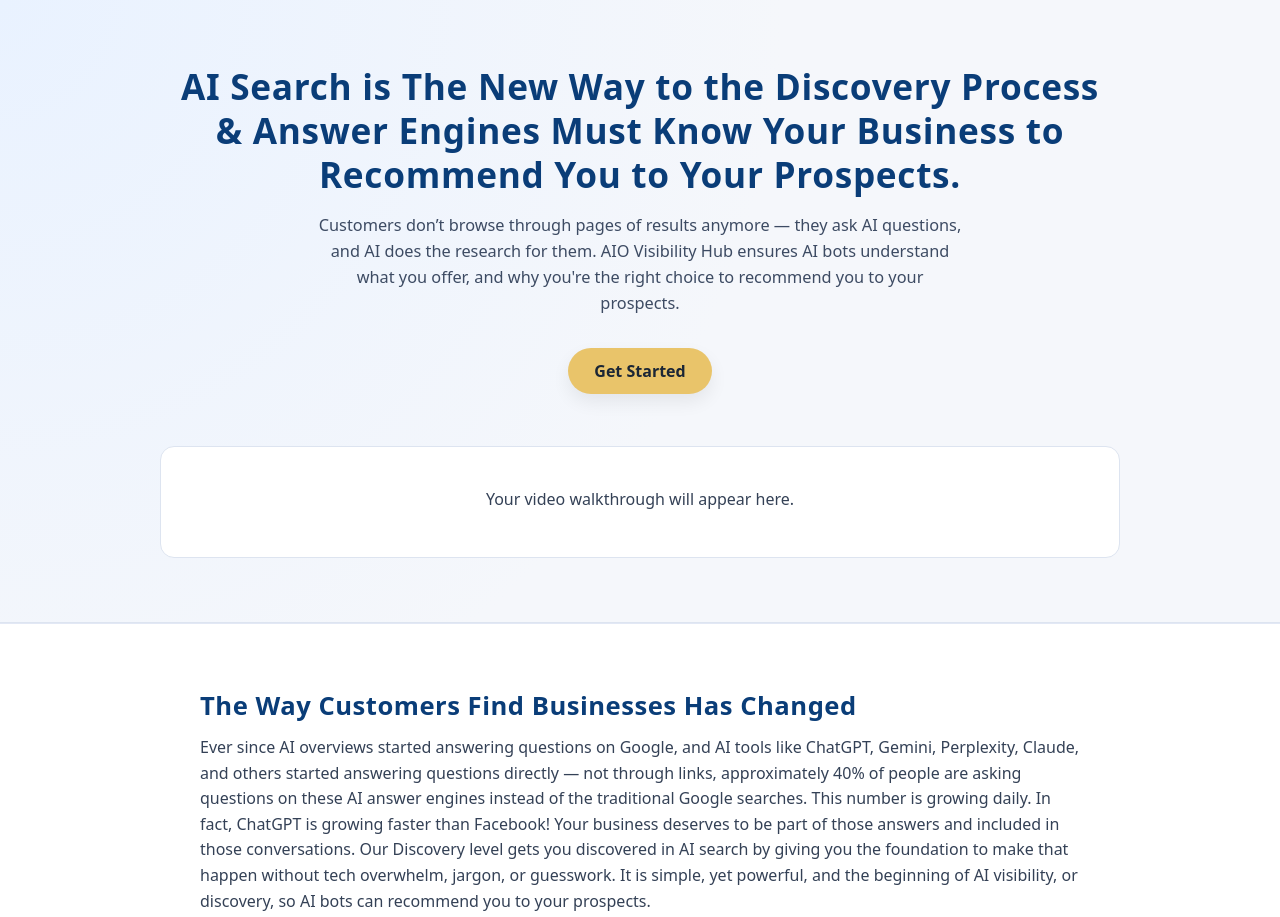
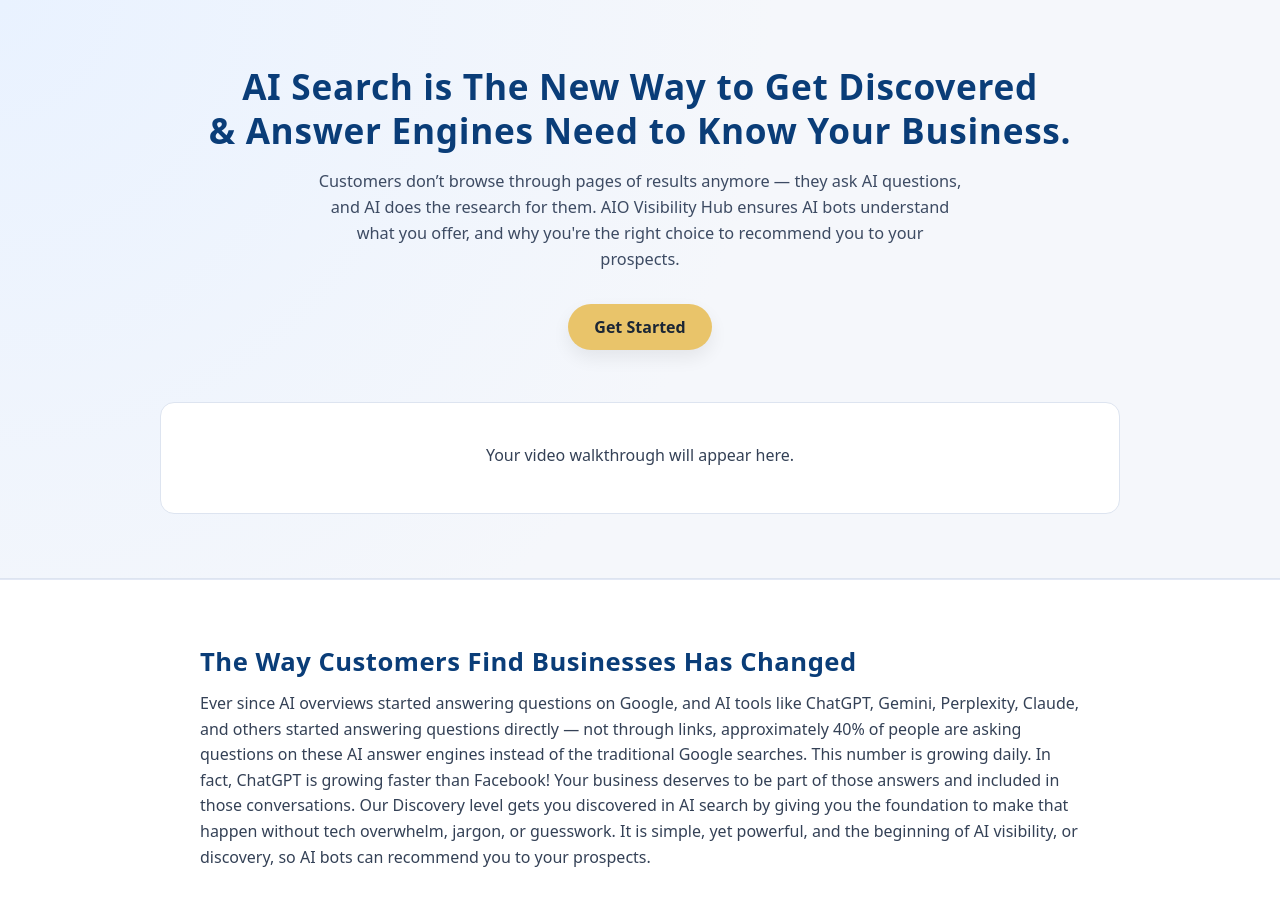
Before and after one commit to AIOVisibilityHub/Software-Funnel, a plain HTML site: page index.html in a window 1280 px wide. Shown: the top 917 px of the page. Drawn offline with Linux system fonts and the light colour scheme.

Commit message:
Update index.html

```diff
--- a/index.html
+++ b/index.html
@@ -12,7 +12,7 @@
     <!-- HERO SECTION -->
     <section class="hero">
         <div class="container">
-            <h1>AI Search is The New Way to the Discovery Process <br> & Answer Engines Must Know Your Business to Recommend You to Your Prospects.</h1>
+            <h1>AI Search is The New Way to Get Discovered <br> & Answer Engines Need to Know Your Business.</h1>
 
             <p class="subtext">
                 Customers don’t browse through pages of results anymore — they ask AI questions, and AI does the research for them.
```
